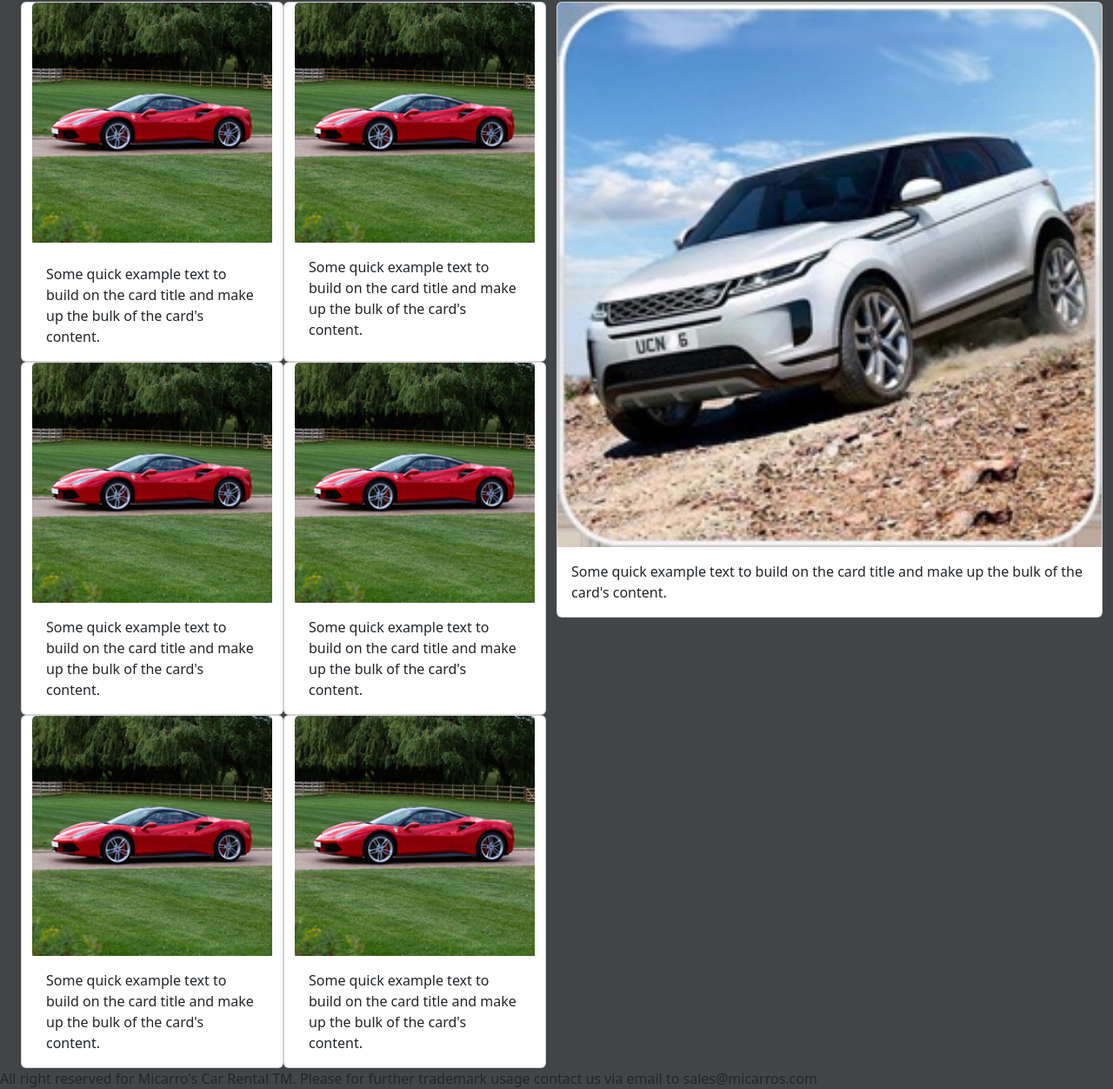
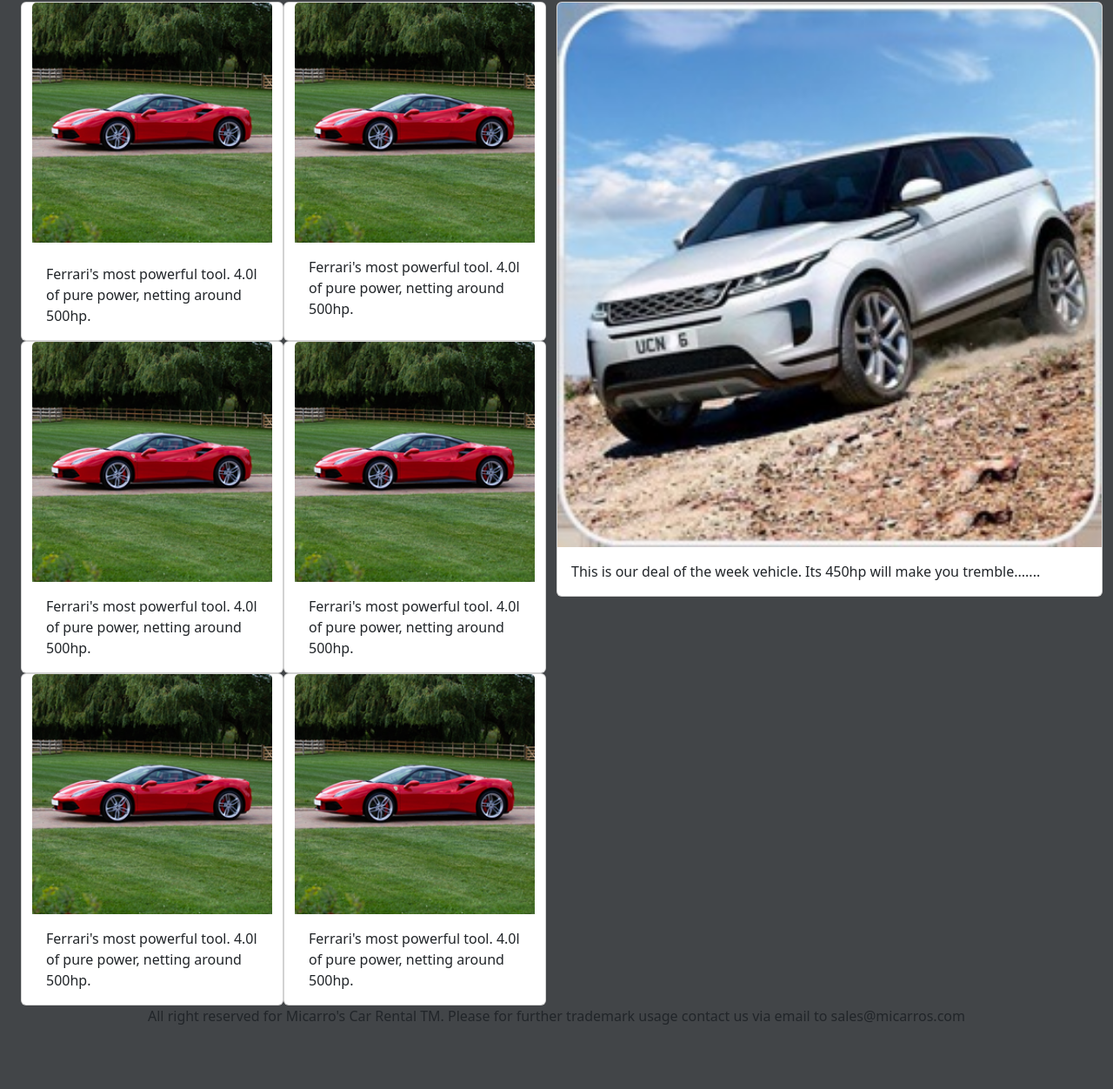
Before and after one commit to fmolachino/PreEntrega2Molachino, a plain HTML site: page index.html in a window 1280 px wide. Shown: the part 207-1459 px from the top of the page at 87% size. After the commit the page ends 1387 px from the top, so only its background shows below. Drawn offline with nearby package versions, Linux system fonts and the light colour scheme.

Commit message:
added proper card text

```diff
--- a/css/main.css
+++ b/css/main.css
@@ -76,6 +76,10 @@ fieldset {
     border-image: initial;
 }
 
+footer{
+    text-align: center;
+}
+
 
 @media (max-width: 991px) {
     .max-half{
--- a/index.html
+++ b/index.html
@@ -57,13 +57,13 @@
                 <img src="./images/car_01.png" class="card-img-top min-img-width" alt="...">
                 <div class="card-body">
                   <h2 class="card-text "></h2>
-                  <p class="card-text">Some quick example text to build on the card title and make up the bulk of the card's content.</p>
+                  <p class="card-text">Ferrari's most powerful tool. 4.0l of pure power, netting around 500hp.</p>
                 </div>
               </div>
               <div class="card col-sm-6 col-md-6 col-lg-6 col-xl-6">
                 <img src="./images/car_01.png" class="card-img-top min-img-width" alt="...">
                 <div class="card-body">
-                  <p class="card-text">Some quick example text to build on the card title and make up the bulk of the card's content.</p>
+                  <p class="card-text">Ferrari's most powerful tool. 4.0l of pure power, netting around 500hp.</p>
                 </div>
               </div>
             </div>
@@ -71,13 +71,13 @@
               <div class="card col-sm-6 col-md-6 col-lg-6 col-xl-6">
                 <img src="./images/car_01.png" class="card-img-top" alt="...">
                 <div class="card-body">
-                  <p class="card-text">Some quick example text to build on the card title and make up the bulk of the card's content.</p>
+                  <p class="card-text">Ferrari's most powerful tool. 4.0l of pure power, netting around 500hp.</p>
                 </div>
               </div>
               <div class="card col-sm-6 col-md-6 col-lg-6 col-xl-6">
                 <img src="./images/car_01.png" class="card-img-top" alt="...">
                 <div class="card-body">
-                  <p class="card-text">Some quick example text to build on the card title and make up the bulk of the card's content.</p>
+                  <p class="card-text">Ferrari's most powerful tool. 4.0l of pure power, netting around 500hp.</p>
                 </div>
               </div>
             </div>
@@ -85,13 +85,13 @@
               <div class="card col-sm-6 col-md-6 col-lg-6 col-xl-6">
                 <img src="./images/car_01.png" class="card-img-top" alt="...">
                 <div class="card-body">
-                  <p class="card-text">Some quick example text to build on the card title and make up the bulk of the card's content.</p>
+                  <p class="card-text">Ferrari's most powerful tool. 4.0l of pure power, netting around 500hp.</p>
                 </div>
               </div>
               <div class="card col-sm-6 col-md-6 col-lg-6 col-xl-6">
                 <img src="./images/car_01.png" class="card-img-top" alt="...">
                 <div class="card-body">
-                  <p class="card-text">Some quick example text to build on the card title and make up the bulk of the card's content.</p>
+                  <p class="card-text">Ferrari's most powerful tool. 4.0l of pure power, netting around 500hp.</p>
                 </div>
               </div>
             </div>
@@ -104,7 +104,7 @@
           <div class="card col-12">
             <img src="./images/suv_00.jpg" class="card-img-top" alt="...">
             <div class="card-body">
-              <p class="card-text">Some quick example text to build on the card title and make up the bulk of the card's content.</p>
+              <p class="card-text">This is our deal of the week vehicle. Its 450hp will make you tremble.......</p>
             </div>
           </div>
         </div>
```
